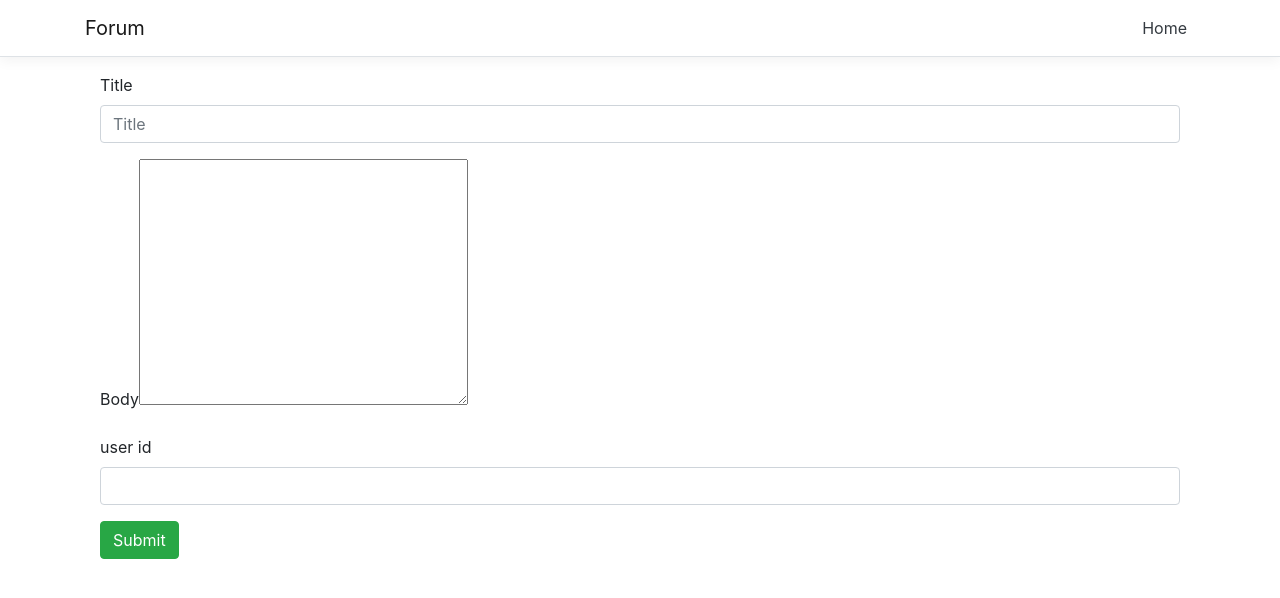
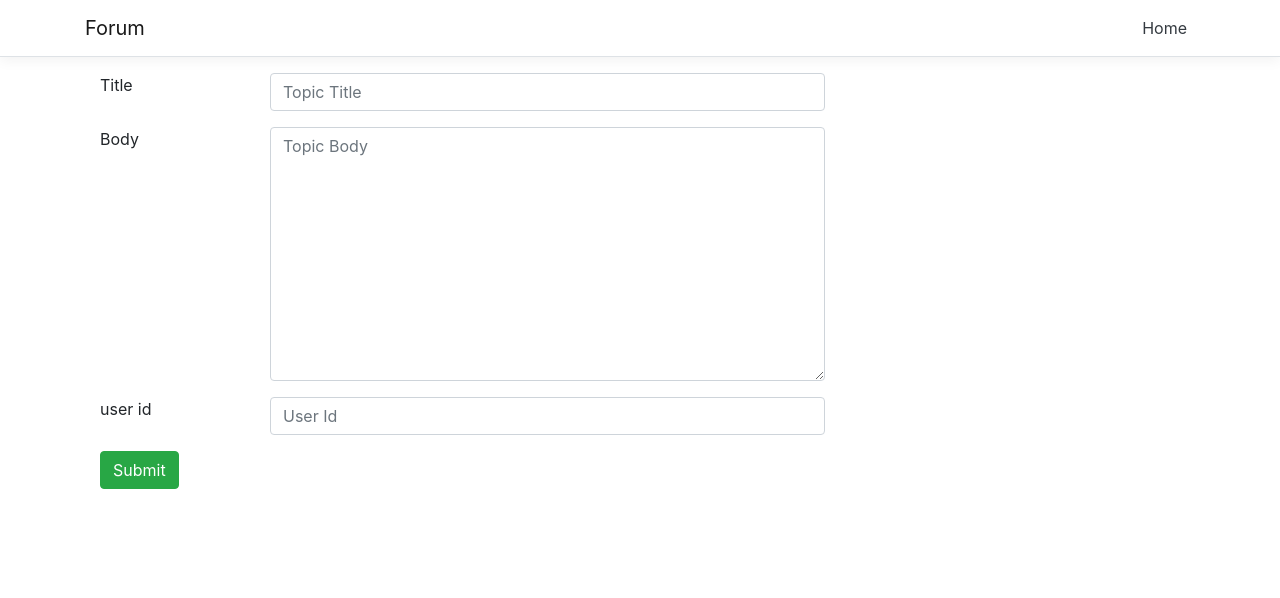
Before and after one commit to emd-che/Forum, an Angular app in the folder ClientApp/: page /topic/create in a window 1280 px wide. Shown: the top 598 px of the page. Built offline with nearby package versions, Linux system fonts and the light colour scheme.

Commit message:
small fixes on ui

```diff
--- a/ClientApp/src/app/create-topic/create-topic.component.html
+++ b/ClientApp/src/app/create-topic/create-topic.component.html
@@ -1,18 +1,20 @@
 <div class="container">
     <form (ngSubmit)="onSubmit()" #createTopic="ngForm">
 
-        <div class="form-group">
-          <label for="title">Title</label>
-          <input type="text" name="title" class="form-control"  placeholder="Title" [(ngModel)]="model.title">
+        <div class="form-group row">
+          <label class="col-sm-2" for="title">Title</label>
+
+            <input type="text" name="title" class="form-control col-sm-6"  placeholder="Topic Title" [(ngModel)]="model.title">
+
         </div>
-        <div class="form-group">
-          <label for="body">Body</label>
-          <textarea name="body" id="" cols="30" rows="10" [(ngModel)]="model.body"></textarea>
+        <div class="form-group row">
+          <label class="col-sm-2" for="body">Body</label>
+          <textarea class="form-control col-sm-6" name="body" placeholder="Topic Body" cols="30" rows="10" [(ngModel)]="model.body"></textarea>
         </div>
-        <div class="form-group">
+        <div class="form-group row">
           <!-- TODO : replace this with the current logged user-->
-          <label for="userId">user id</label>
-          <input type="text" name="userId" class="form-control" [(ngModel)]="model.userId">
+          <label class="col-sm-2" for="userId">user id</label>
+          <input type="text" name="userId" placeholder="User Id" class="form-control col-sm-6" [(ngModel)]="model.userId">
         </div>
 
         <button type="submit"  class="btn btn-success">Submit</button>
--- a/ClientApp/src/app/forum-list/forum-list.component.css
+++ b/ClientApp/src/app/forum-list/forum-list.component.css
@@ -1,4 +1,4 @@
-.list-header{
+/* .list-header{
     display: flex;
     flex-direction: row;
 
@@ -26,4 +26,4 @@
 .forum-list{
     border: .5px #ccc solid;
     padding: 10px;
-}
+} */
--- a/ClientApp/src/app/forum-list/forum-list.component.html
+++ b/ClientApp/src/app/forum-list/forum-list.component.html
@@ -6,14 +6,15 @@
     Create Topic
 </a>
 
-<div class="list-header">
+<div class="list-header row">
     <!-- todo: replace later -->
-    <span class="list-header-element topic">Topic</span>
-    <span class="list-header-element">Replies</span>
-    <span class="list-header-element">Views</span>
-    <span class="list-header-element">Activity</span>
+    <span class=" col-sm-6">Topic</span>
+    <span class=" col-sm-2">Replies</span>
+    <span class=" col-sm-2">Views</span>
+    <span class=" col-sm-2">Activity</span>
 </div>
 
-<div *ngFor="let topic of topics" class="forum-list">
+<div *ngFor="let topic of topics" class="">
+    <hr>
     <app-forum-topic [topic]="topic"></app-forum-topic>
 </div>
--- a/ClientApp/src/app/forum-topic/forum-topic.component.css
+++ b/ClientApp/src/app/forum-topic/forum-topic.component.css
@@ -1,4 +1,4 @@
-.forums-topic{
+/* .forums-topic{
     display: flex;
     flex-direction: row;
 
@@ -18,4 +18,4 @@
 .forums-topic  .topic {
     align-self: flex-start;
     flex-grow: 1;
-}
+} */
--- a/ClientApp/src/app/forum-topic/forum-topic.component.html
+++ b/ClientApp/src/app/forum-topic/forum-topic.component.html
@@ -1,6 +1,9 @@
-<div class="forums-topic">
-   <a routerLink="/topic/{{topic.id}}"><span class="topic-element topic">{{topic.title}}</span></a>
-    <!-- <span class="topic-element">{{topic.repliesCount}}</span> -->
-    <span class="topic-element">{{topic.viewsCount}}</span>
-    <!-- <span class="topic-element">{{topic.activity}}</span>todo: replace later -->
+<div class="row mb-10">
+    <div class="col-sm-6">
+           <a routerLink="/topic/{{topic.id}}">{{topic.title}}</a>
+    </div>
+    <span class="col-sm-2 w-100">2</span>    <!-- TODO: replace later  -->
+    <span class="col-sm-2 w-100">{{topic.viewsCount}}</span>
+    <span class="col-sm-2 w-100">8</span>
+
 </div>
```
